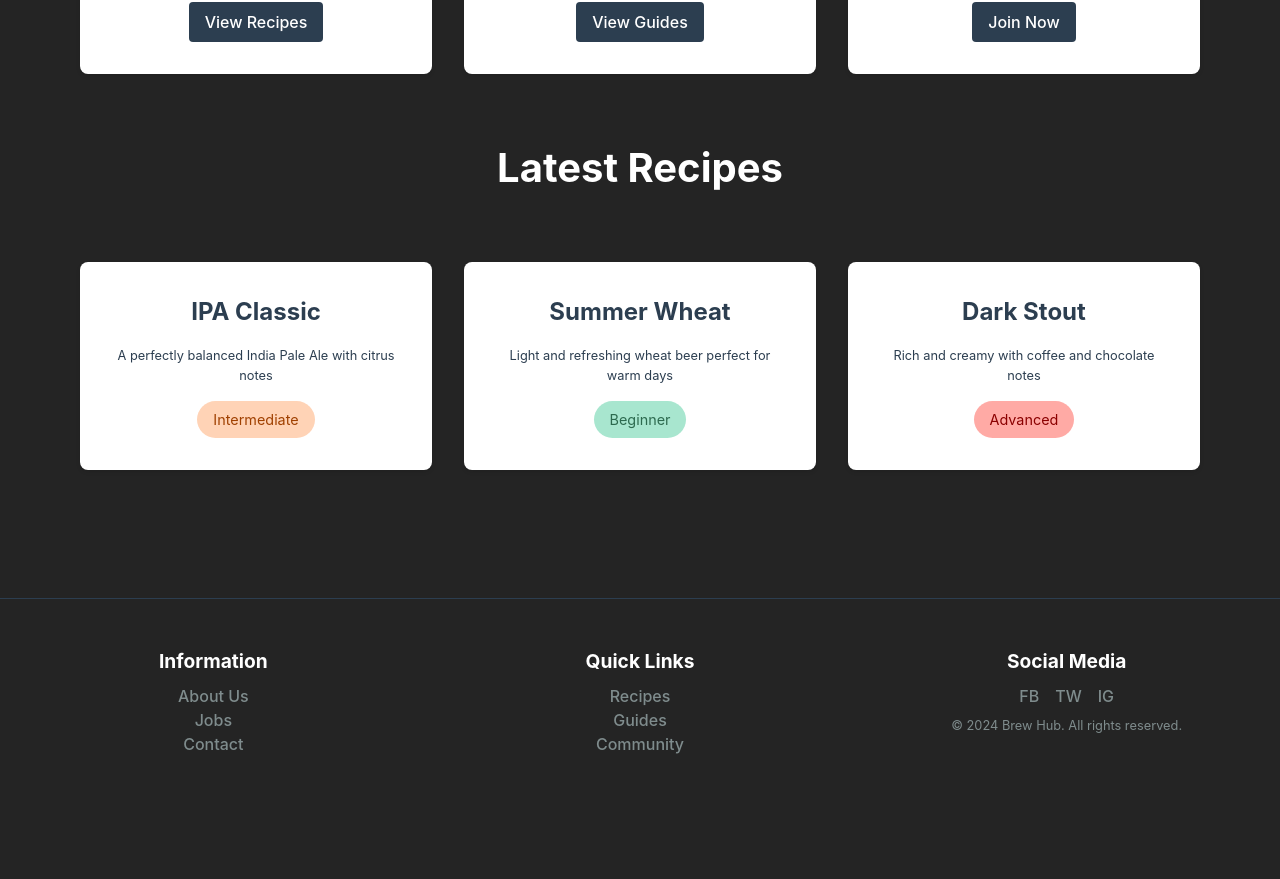
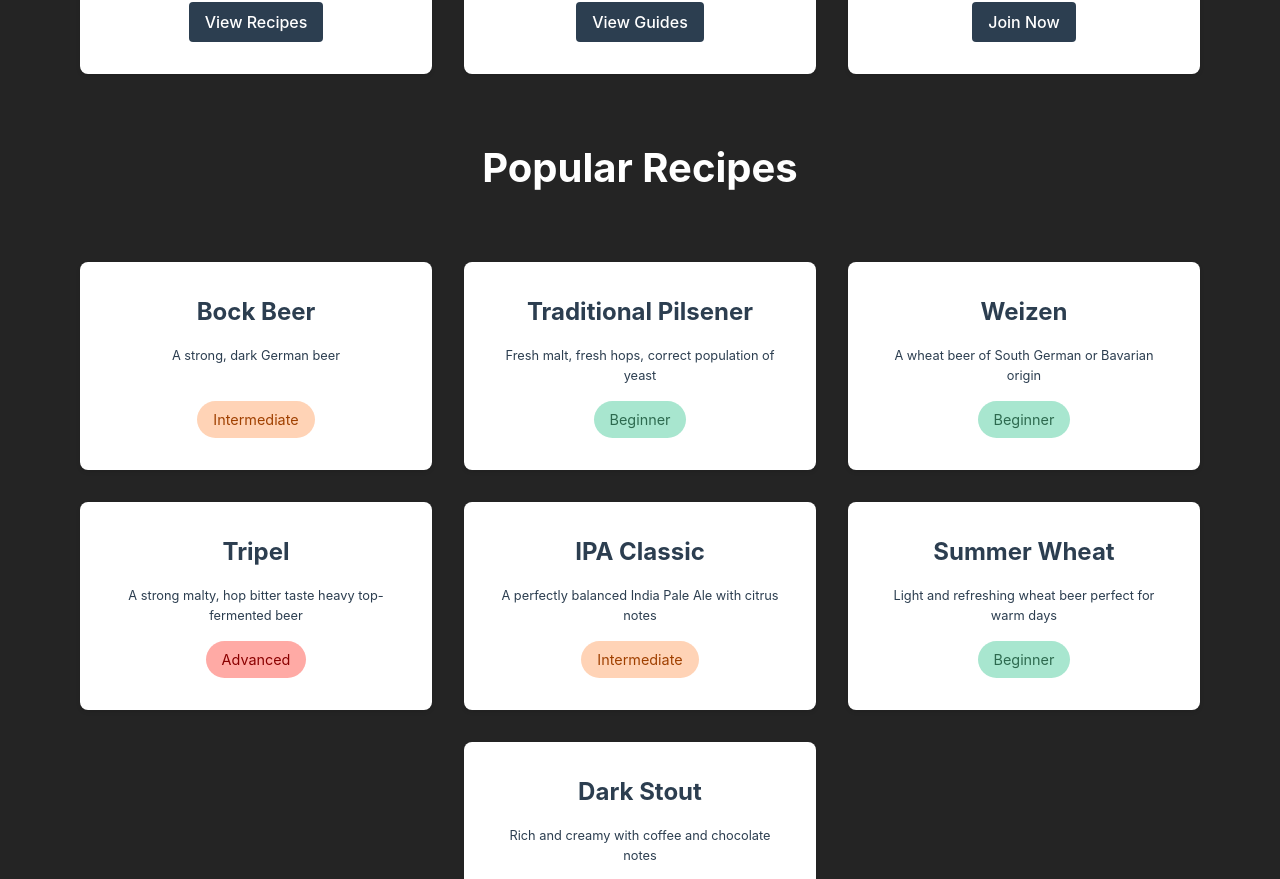
Before and after one commit to PeterKock/brewhub-frontend, a React (Vite) app: page / in a window 1280 px wide. Shown: the part 416-1295 px from the top of the page. Before the commit the page ends 1220 px from the top, so only its background shows below. Built offline with nearby package versions, Linux system fonts and the light colour scheme.

Commit message:
added some more recipes as place holders

```diff
--- a/src/pages/public/homepage.jsx
+++ b/src/pages/public/homepage.jsx
@@ -6,23 +6,43 @@ const HomePage = () => {
             title: 'Recipes',
             description: 'Explore our collection of craft beer recipes from beginners to advanced brewers',
             buttonText: 'View Recipes',
-            to: '/user/recipes'  // Updated to match footer path
+            to: '/user/recipes'
         },
         {
             title: 'Guides',
             description: 'Step-by-step instructions and tips for perfecting your brewing process',
             buttonText: 'View Guides',
-            to: '/user/guides'   // Updated to match footer path
+            to: '/user/guides'
         },
         {
             title: 'Community',
             description: 'Connect with fellow brewers, share experiences, and get advice',
             buttonText: 'Join Now',
-            to: '/user/community'  // Updated to match footer path
+            to: '/user/community'
         }
     ];
 
     const recipes = [
+        {
+            title: 'Bock Beer',
+            description: 'A strong, dark German beer',
+            difficulty: 'Intermediate'
+        },
+        {
+            title: 'Traditional Pilsener',
+            description: 'Fresh malt, fresh hops, correct population of yeast',
+            difficulty: 'Beginner'
+        },
+        {
+            title: 'Weizen',
+            description: 'A wheat beer of South German or Bavarian origin',
+            difficulty: 'Beginner'
+        },
+        {
+            title: 'Tripel',
+            description: 'A strong malty, hop bitter taste heavy top-fermented beer',
+            difficulty: 'Advanced'
+        },
         {
             title: 'IPA Classic',
             description: 'A perfectly balanced India Pale Ale with citrus notes',
@@ -55,7 +75,7 @@ const HomePage = () => {
             </section>
 
             <section className="latest-recipes">
-                <h2 className="section-title">Latest Recipes</h2>
+                <h2 className="section-title">Popular Recipes </h2>
                 <CardGrid>
                     {recipes.map((recipe, index) => (
                         <RecipeCard
```
